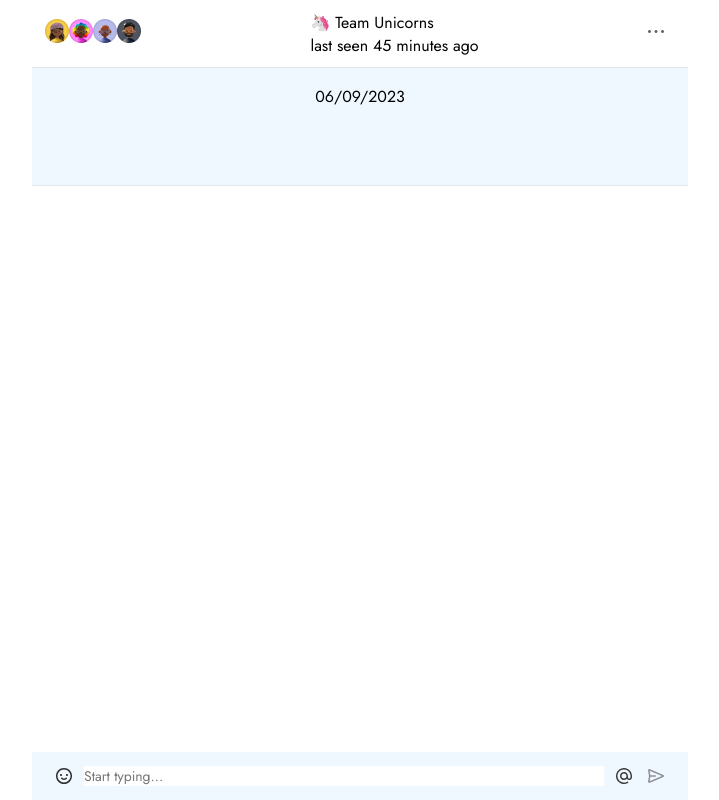
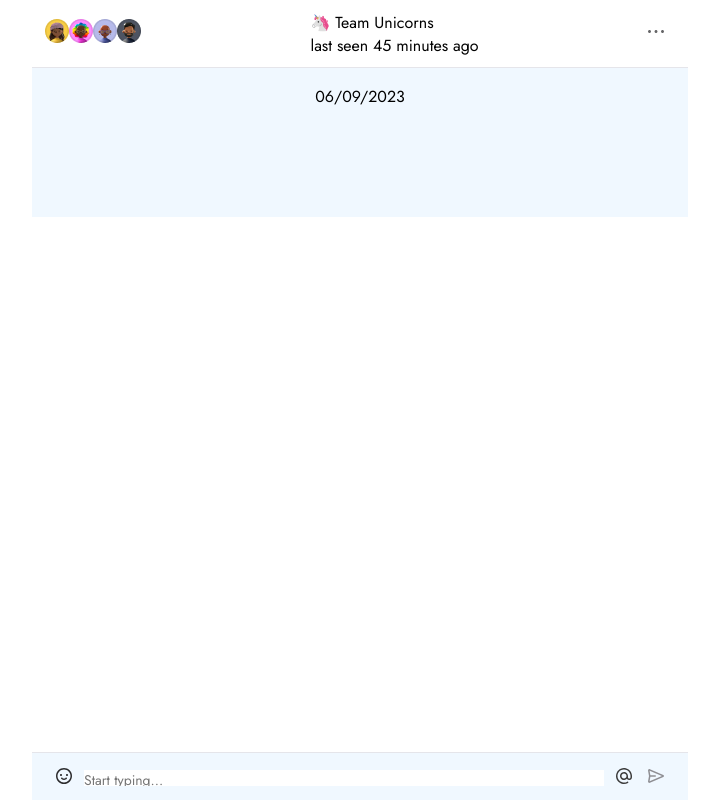
Before and after one commit to Progprofesion/Chat-bot, a Next.js app: page / in a window 1280 px wide. Shown: the whole page, without its empty margins (280-999 px from the left). Built offline with nearby package versions, Linux system fonts and the light colour scheme.

Commit message:
textAreaFixHeightEnter

```diff
--- a/components/Footer.tsx
+++ b/components/Footer.tsx
@@ -5,12 +5,10 @@ import dayjs from "dayjs";
 import styles from "../styles/Footer.module.css";
 import smile from "../assets/icons/smiley.svg";
 import mentios from "../assets/icons/mention.svg";
-import paperAirplane from "../assets/icons/paper-airplane.svg";
 import useStore from "../store";
 
 const Footer = () => {
   const [message, setMessage] = useState("");
-
   const messages = useStore((state) => state.messages);
   const addMessage = useStore((state) => state.addMessage);
   const changeIsbot = useStore((state) => state.changeIsbot);
@@ -24,6 +22,13 @@ const Footer = () => {
     changeIsbot(true);
   };
 
+  const handleKeyDown = (event: React.KeyboardEvent) => {
+    if (event.key === "Enter") {
+      onClick();
+      event.preventDefault();
+    }
+  };
+
   useEffect(() => {
     if (isBotMessage) {
       addMessage({ message: "Hello World!", time: time, isBot: true });
@@ -32,14 +37,18 @@ const Footer = () => {
     let data = JSON.stringify(messages);
     localStorage.setItem("messages", data);
   }, [messages]);
-  console.log(message);
 
   return (
     <footer className={styles.footer}>
       <div className={styles.emoji}>
         <Image src={smile} alt="emojy" />
       </div>
-      <TextArea message={message} setMessage={setMessage} onClick={onClick} />
+      <TextArea
+        message={message}
+        setMessage={setMessage}
+        onkeydown={handleKeyDown}
+      />
+
       <div className={styles.sendUpload}>
         <button className={styles.button}>
           <Image src={mentios} alt="@" />
--- a/components/Message.tsx
+++ b/components/Message.tsx
@@ -17,7 +17,7 @@ const Message = ({
   const removeMessage = useStore((state) => state.removeMessage);
   const editMessage = useStore((state) => state.editMessage);
   const [currEditMessage, setcurrEditMessage] = useState("");
-  console.log(currEditMessage);
+
   return (
     <div className={styles.message}>
       <div className={styles.bubbleTip}>
--- a/components/TextArea.tsx
+++ b/components/TextArea.tsx
@@ -1,21 +1,19 @@
-import { useEffect, useRef, useState } from "react";
+import { useEffect, useRef } from "react";
 import styles from "../styles/TextArea.module.css";
 
 interface ITextAreaProps {
   message: string;
   setMessage: (message: string) => void;
-  onClick: () => void;
+  onkeydown: (event: React.KeyboardEvent<HTMLTextAreaElement>) => void;
 }
 
 const TextArea: React.FC<ITextAreaProps> = ({
   message,
   setMessage,
-  onClick,
+  onkeydown,
 }) => {
-  const [key, setKey] = useState<any>("");
   const ref = useRef<HTMLTextAreaElement>(null);
 
-  // This only tracks the auto-sized height so we can tell if the user has manually resized
   const autoHeight = useRef<string>();
 
   useEffect(() => {
@@ -27,49 +25,25 @@ const TextArea: React.FC<ITextAreaProps> = ({
       autoHeight.current !== undefined &&
       ref.current.style.height !== autoHeight.current
     ) {
-      // don't auto size if the user has manually changed the height
       return;
     }
-    if (message.length > 66) {
-      ref.current.style.height = "auto";
-      ref.current.style.overflow = "hidden";
-      const next = `${ref.current.scrollHeight}px`;
-      ref.current.style.height = next;
-      autoHeight.current = next;
-      ref.current.style.overflow = "auto";
-    }
 
-    if (key.key === "Enter") {
-      onClick();
-      if (ref.current) {
-        ref.current.style.maxHeight = "20px";
-        ref.current.style.minHeight = "20px";
-      }
-    }
+    ref.current.style.height = "1px";
+    ref.current.style.height = 0 + ref.current.scrollHeight + "px";
   }, [message, ref, autoHeight]);
-
-  // const handleKeyDown = (event: React.KeyboardEvent) => {
-  //   if (event.key === "Enter") {
-  //     onClick();
-  //     if (ref.current) {
-  //       ref.current.style.height = "20px";
-  //       event.preventDefault();
-  //     }
-  //   }
-  // };
-
+  console.log(message);
   return (
     <textarea
       className={styles.textArea}
       ref={ref}
       style={{
         resize: "none",
-        minHeight: "20px",
+        height: "20px",
       }}
       placeholder="Start typing..."
       value={message}
       onChange={(event) => setMessage(event.target.value)}
-      onKeyDown={(e: any) => setKey(e)}
+      onKeyDown={onkeydown}
     />
   );
 };
--- a/styles/Footer.module.css
+++ b/styles/Footer.module.css
@@ -6,6 +6,7 @@
     max-width: 656px;
     min-height: 48px;
     background-color: aliceblue;
+    box-shadow: 0px 1px 0px 0px #E5E5EA inset;
 }
 
 .emoji {
--- a/styles/Messages.module.css
+++ b/styles/Messages.module.css
@@ -2,15 +2,15 @@
     width: 656px;
     padding-bottom: 58px;
     background-color: aliceblue;
-    box-shadow: 0px -1px 0px 0px #E5E5EA inset;
 }
 
 .messagesWrapp {
     display: flex;
     flex-direction: column-reverse;
     justify-content: flex-end;
-    margin-top: 20px;
+    margin-top: 51px;
     width: 100%;
+    /* height: 100%; */
 }
 
 .botMessage {
```
Also changed, not shown: styles/TextArea.module.css (+0 -9 lines).
